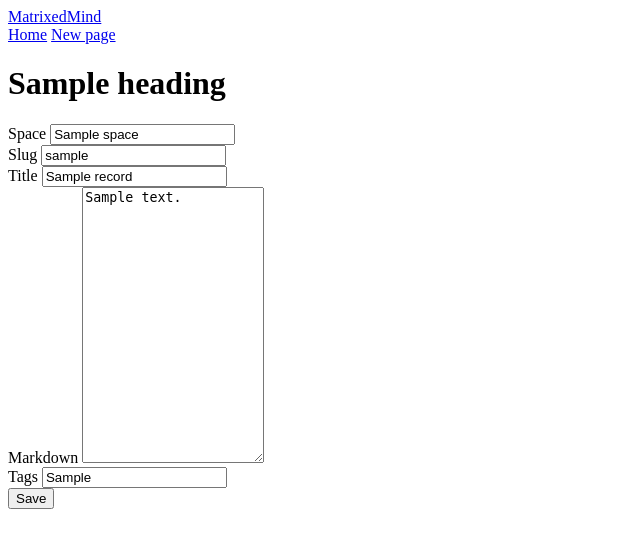
After one commit to MatrixedMind/MatrixedMind, a FastAPI app: template app/web/templates/editor.html in a window 1280 px wide. The commit adds this page. Shown: the top 548 px of the page, without its empty margins (0-640 px from the left). Run offline with FastAPI, Linux system fonts and the light colour scheme; the template is opened without the code that fills it: most values are stand-ins (such as "Sample title", 1, 10 or a date in 2020); parts of the project's set-up code (start-up, migrations or seed data) failed here and were passed over.

Commit message:
Add record editor pages

```diff
--- a/app/web/templates/base.html
+++ b/app/web/templates/base.html
@@ -10,6 +10,7 @@
         <a href="/">MatrixedMind</a>
         <nav aria-label="Primary navigation">
             <a href="/">Home</a>
+            <a href="/records/new">New page</a>
         </nav>
     </header>
     <main>
--- /dev/null
+++ b/app/web/templates/editor.html
@@ -0,0 +1,28 @@
+{% extends "base.html" %}
+
+{% block content %}
+    <h1>{{ heading }}</h1>
+    <form method="post" action="{{ form_action }}">
+        <div>
+            <label for="space">Space</label>
+            <input id="space" name="space" type="text" value="{{ record.space if record else 'default' }}" required>
+        </div>
+        <div>
+            <label for="slug">Slug</label>
+            <input id="slug" name="slug" type="text" value="{{ record.slug if record else '' }}" required>
+        </div>
+        <div>
+            <label for="title">Title</label>
+            <input id="title" name="title" type="text" value="{{ record.title if record else '' }}" required>
+        </div>
+        <div>
+            <label for="body_markdown">Markdown</label>
+            <textarea id="body_markdown" name="body_markdown" rows="18" required>{{ record.body_markdown if record else '' }}</textarea>
+        </div>
+        <div>
+            <label for="tags">Tags</label>
+            <input id="tags" name="tags" type="text" value="{{ tags_value }}">
+        </div>
+        <button type="submit">Save</button>
+    </form>
+{% endblock %}
--- a/app/web/templates/record.html
+++ b/app/web/templates/record.html
@@ -6,6 +6,7 @@
         <div class="metadata">
             Space: {{ record.space }} | Slug: {{ record.slug }}
         </div>
+        <p><a href="/{{ record.space }}/{{ record.slug }}/edit">Edit</a></p>
         <hr>
         <div class="content">
             {{ content_html | safe }}
```
Also changed, not shown: app/web/routes/__init__.py (+34 -0 lines), docs/ROADMAP.md (+1 -1 lines), tests/integration/test_records.py (+35 -0 lines).
